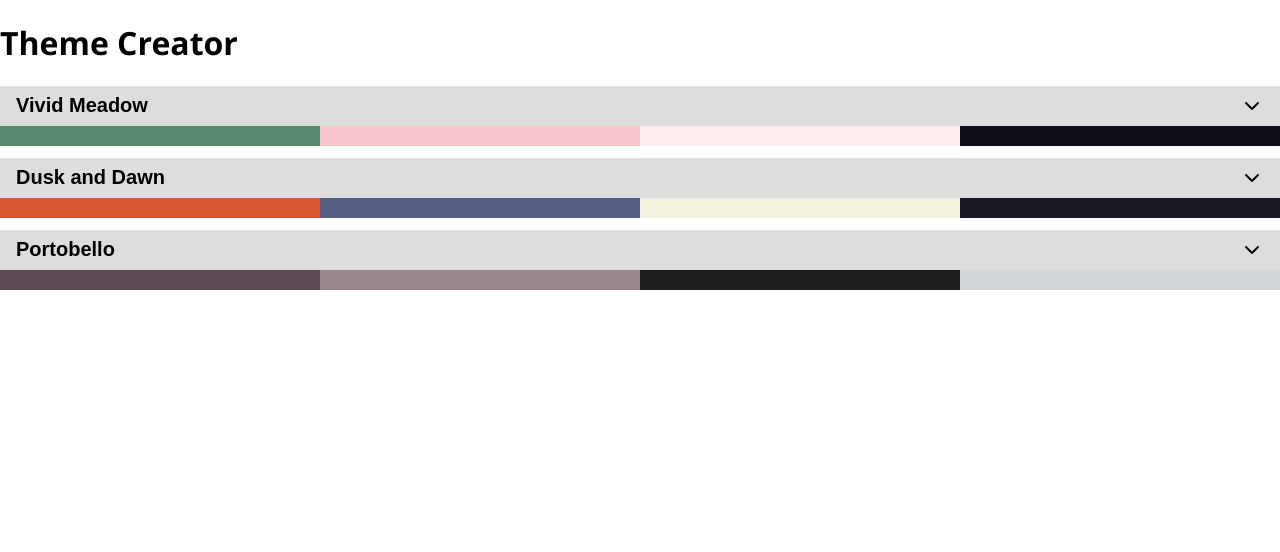
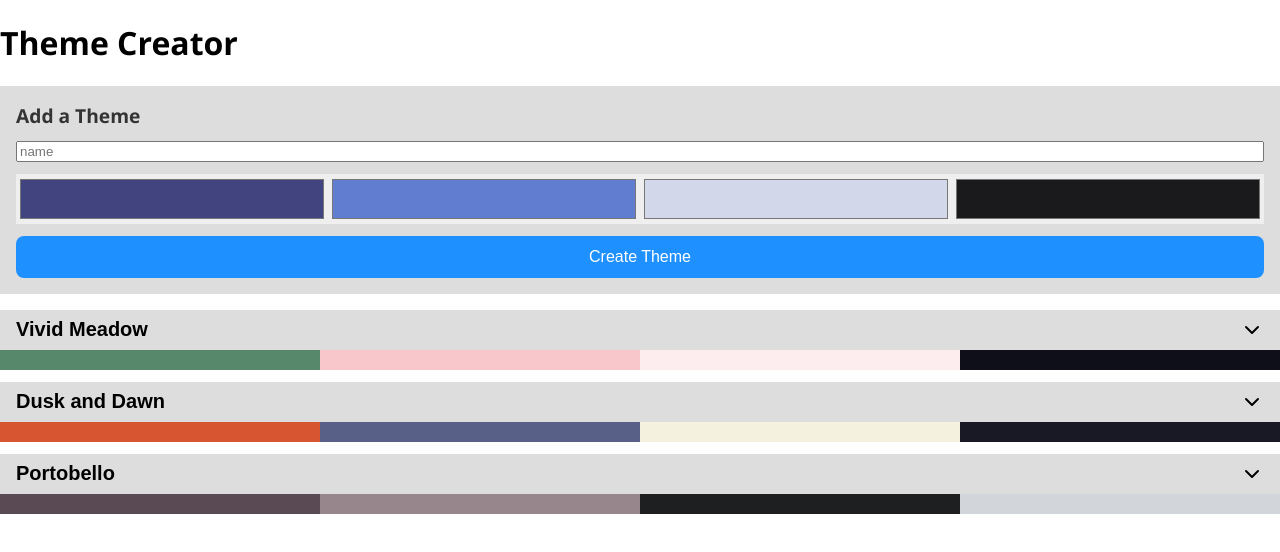
Before and after one commit to wd-bootcamp/theme-creator-example-solution, a React (Vite) app: page / in a window 1280 px wide. Shown: the top 552 px of the page. Built offline with nearby package versions, Linux system fonts and the light colour scheme.

Commit message:
add part 3

```diff
--- a/src/App.jsx
+++ b/src/App.jsx
@@ -1,15 +1,46 @@
+import { useState } from "react";
 import "./App.css";
 import ColorCard from "./components/ColorCard";
 import Theme from "./components/Theme";
-import { themes } from "./db";
+import ThemeForm from "./components/ThemeForm";
+import { themes as initialThemes } from "./db";
 
 function App() {
+  const [themes, setThemes] = useState(initialThemes);
+
+  function handleAddTheme(data) {
+    const newTheme = {
+      id: crypto.randomUUID(),
+      name: data.name,
+      colors: [
+        {
+          role: "primary",
+          value: data.primary,
+        },
+        {
+          role: "secondary",
+          value: data.secondary,
+        },
+        {
+          role: "surface",
+          value: data.surface,
+        },
+        {
+          role: "surface-on",
+          value: data.surfaceOn,
+        },
+      ],
+    };
+
+    setThemes([newTheme, ...themes]);
+  }
   return (
     <>
       <header>
         <h1>Theme Creator</h1>
       </header>
       <main className="main">
+        <ThemeForm onSubmit={handleAddTheme} />
         <ul className="theme-list">
           {themes.map((theme) => (
             <li key={theme.id}>
--- /dev/null
+++ b/src/components/ThemeForm.css
@@ -0,0 +1,38 @@
+.themeform {
+  display: grid;
+  gap: 12px;
+  padding: 1rem;
+  background-color: #ddd;
+}
+
+.themeform__title {
+  margin: 0;
+  font-size: 1.2rem;
+  color: #333;
+}
+
+.themeform__color-inputs {
+  display: grid;
+  grid-template-columns: repeat(4, 1fr);
+  height: 50px;
+}
+
+.themeform__color-input {
+  width: 100%;
+  height: 100%;
+  border: none;
+}
+
+.themeform__button {
+  padding: 12px;
+  border-radius: 8px;
+  border: none;
+  background-color: dodgerblue;
+  color: white;
+  font-size: 1rem;
+  cursor: pointer;
+}
+
+.themeform__button:active {
+  background-color: rgb(25, 126, 228);
+}
--- /dev/null
+++ b/src/components/ThemeForm.jsx
@@ -0,0 +1,65 @@
+import "./ThemeForm.css";
+
+const INITIAL_THEME = {
+  name: "",
+  primary: "#41447f",
+  secondary: "#607dcf",
+  surface: "#d2d7e9",
+  "surface-on": "#1a191c",
+};
+
+export default function ThemeForm({ onSubmit }) {
+  function handleSubmit(event) {
+    event.preventDefault();
+
+    const data = Object.fromEntries(new FormData(event.target));
+
+    onSubmit(data);
+    event.target.reset();
+  }
+
+  return (
+    <form className="themeform" onSubmit={handleSubmit}>
+      <h2 className="themeform__title">Add a Theme</h2>
+      <input
+        type="text"
+        name="name"
+        placeholder="name"
+        aria-label="theme name"
+        defaultValue={INITIAL_THEME.name}
+        required
+      />
+      <div className="themeform__color-inputs">
+        <input
+          className="themeform__color-input"
+          type="color"
+          aria-label="primary"
+          name="primary"
+          defaultValue={INITIAL_THEME.primary}
+        />
+        <input
+          className="themeform__color-input"
+          type="color"
+          aria-label="secondary"
+          name="secondary"
+          defaultValue={INITIAL_THEME.secondary}
+        />
+        <input
+          className="themeform__color-input"
+          type="color"
+          aria-label="surface"
+          name="surface"
+          defaultValue={INITIAL_THEME.surface}
+        />
+        <input
+          className="themeform__color-input"
+          type="color"
+          aria-label="surface-on"
+          name="surfaceOn"
+          defaultValue={INITIAL_THEME["surface-on"]}
+        />
+      </div>
+      <button className="themeform__button">Create Theme</button>
+    </form>
+  );
+}
```
